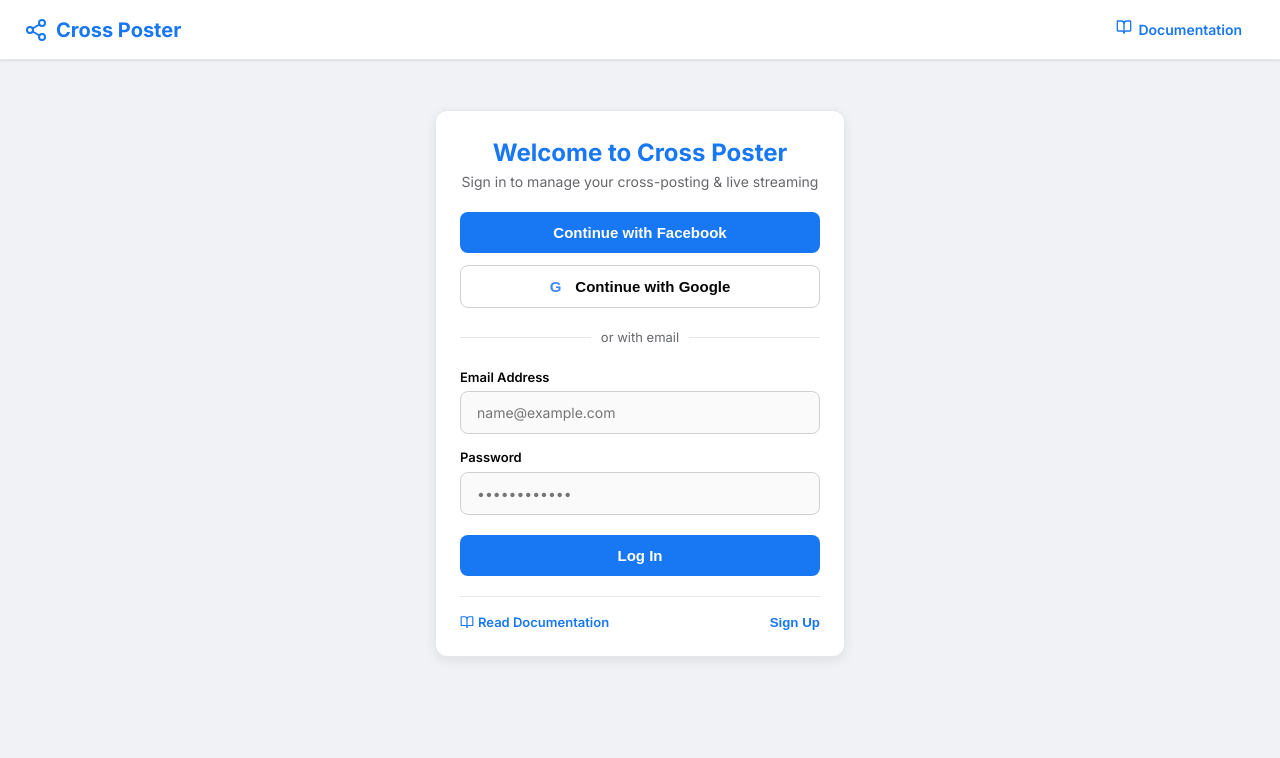
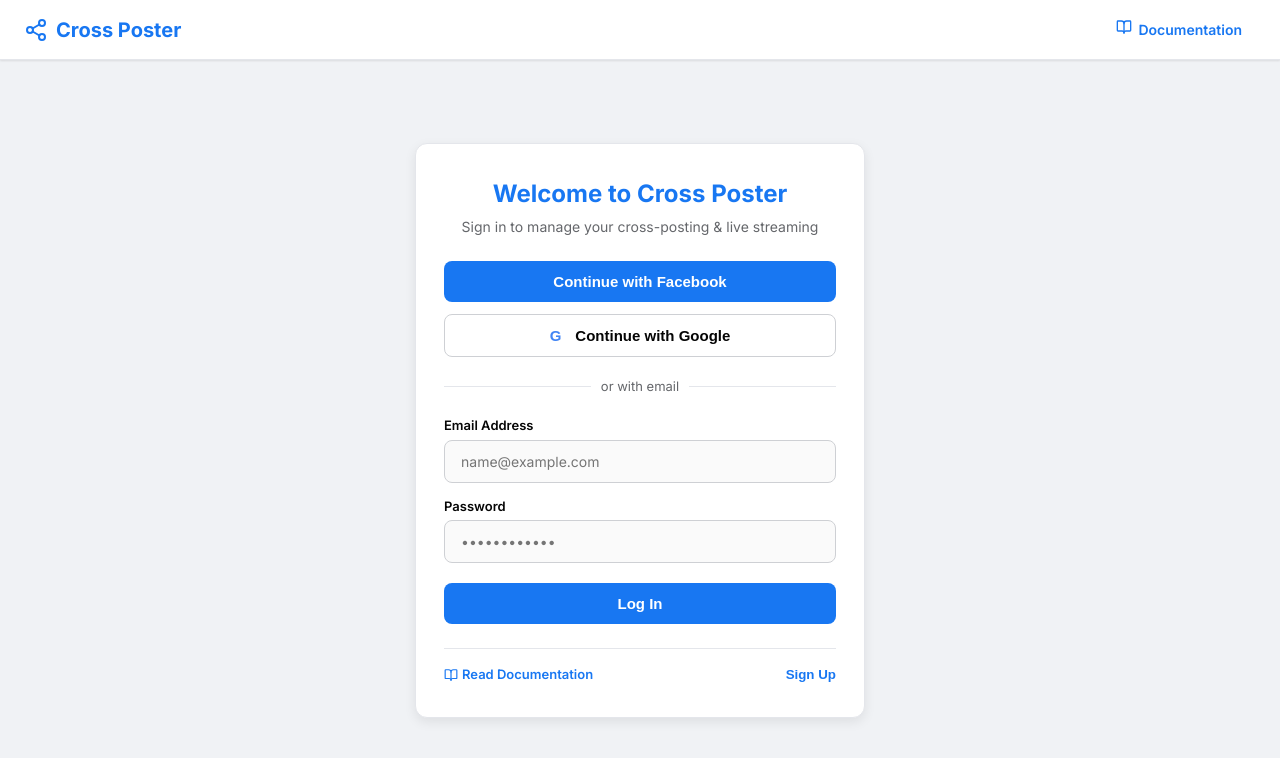
Before and after one commit to kamru1i/cross-poster, a Next.js app: page /login in a window 1280 px wide. Shown: the top 758 px of the page. Built offline with nearby package versions, Linux system fonts and the light colour scheme.

Commit message:
style: center login card vertically and horizontally with full viewport flexbox

```diff
--- a/app/login/page.tsx
+++ b/app/login/page.tsx
@@ -17,13 +17,20 @@
   };
 
   return (
-    <div style={{ maxWidth: 450, margin: '50px auto', padding: '0 20px' }}>
-      <div className="card" style={{ textAlign: 'center' }}>
-        <div style={{ marginBottom: 20 }}>
+    <div style={{
+      minHeight: 'calc(100vh - 60px)',
+      width: '100%',
+      display: 'flex',
+      alignItems: 'center',
+      justifyContent: 'center',
+      padding: '24px 20px'
+    }}>
+      <div className="card" style={{ width: '100%', maxWidth: '450px', textAlign: 'center', padding: '32px 28px' }}>
+        <div style={{ marginBottom: 24 }}>
           <h1 style={{ fontSize: 24, fontWeight: 700, color: '#1877F2' }}>
             {isRegister ? 'Join Cross Poster' : 'Welcome to Cross Poster'}
           </h1>
-          <p style={{ color: '#65676B', fontSize: 14 }}>
+          <p style={{ color: '#65676B', fontSize: 14, marginTop: 4 }}>
             Sign in to manage your cross-posting & live streaming
           </p>
         </div>
@@ -119,7 +126,7 @@
           </button>
         </form>
 
-        <div style={{ marginTop: 20, paddingTop: 16, borderTop: '1px solid #E4E6EB', display: 'flex', alignItems: 'center', justifyContent: 'space-between', fontSize: 13 }}>
+        <div style={{ marginTop: 24, paddingTop: 16, borderTop: '1px solid #E4E6EB', display: 'flex', alignItems: 'center', justifyContent: 'space-between', fontSize: 13 }}>
           <Link href="/docs" style={{ color: '#1877F2', fontWeight: 600, textDecoration: 'none', display: 'flex', alignItems: 'center', gap: 4 }}>
             <BookOpen size={14} /> Read Documentation
           </Link>
```
